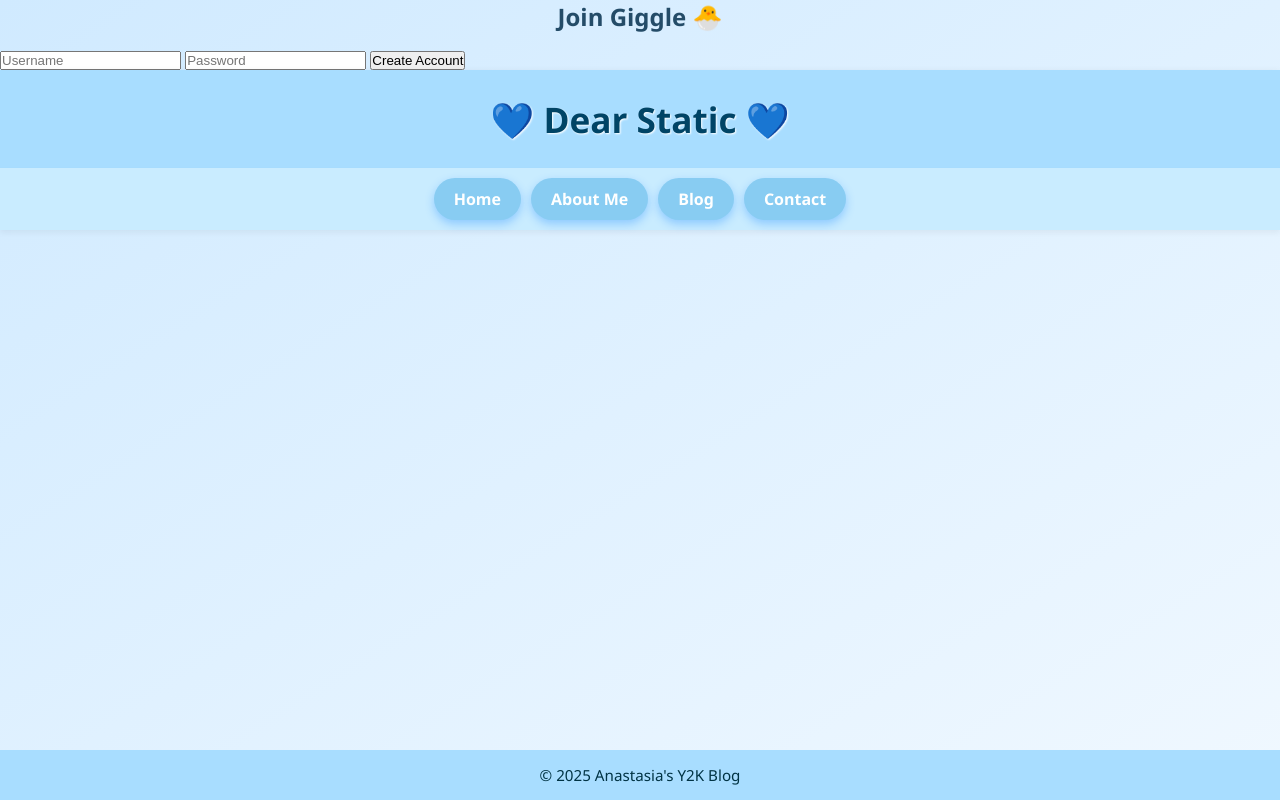
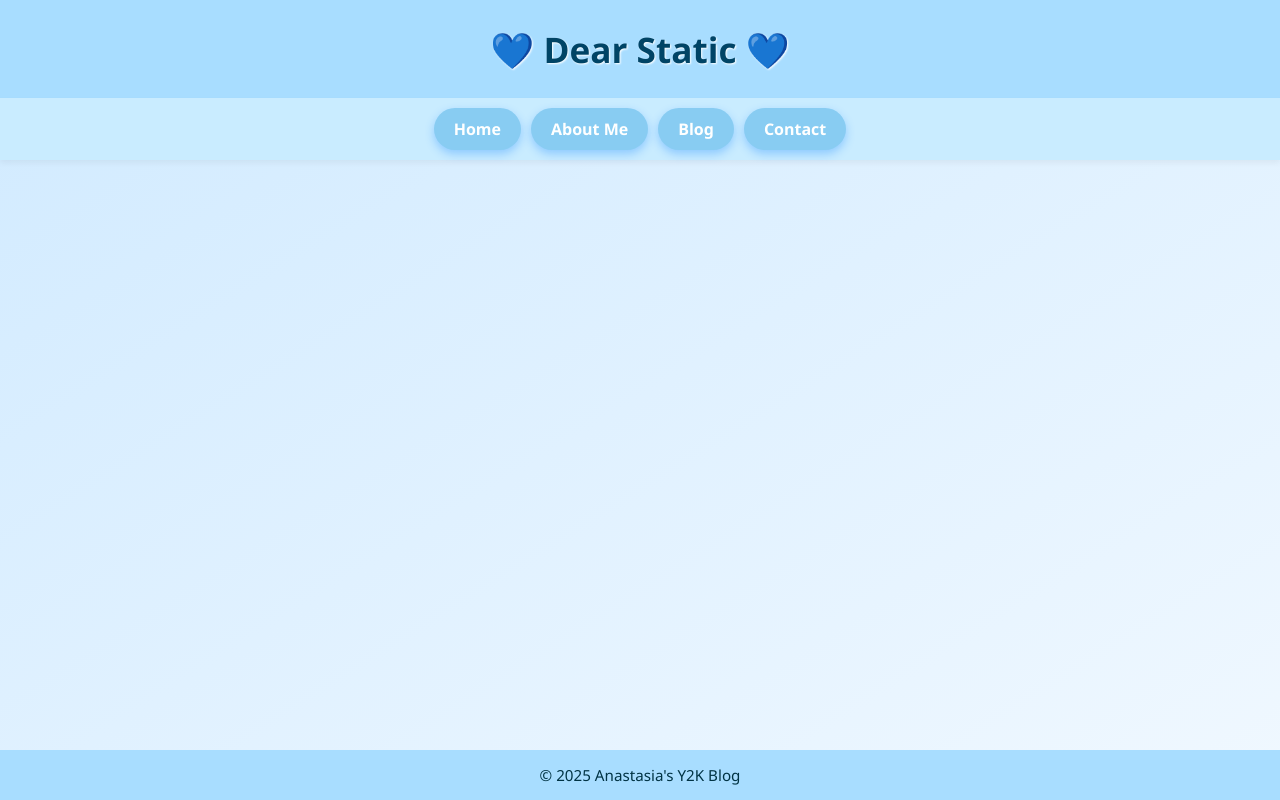
Before and after one commit to Justaonegirl/Dear-Static, a plain HTML site: page index.html in a window 1280 px wide. Drawn offline with Linux system fonts and the light colour scheme; no server answers.

Commit message:
Update index.html

```diff
--- a/index.html
+++ b/index.html
@@ -180,15 +180,6 @@ body:has(.section:target) #home-content {
 </head>
 <body>
 
-  <form id="fake-signup">
-  <h2>Join Giggle 🐣</h2>
-  <input type="text" id="username" placeholder="Username" required />
-  <input type="password" id="password" placeholder="Password" required />
-  <button type="submit">Create Account</button>
-  <div class="message" id="message"></div>
-</form>
-
-
 <header>💙 Dear Static 💙</header>
 
 <nav>
```
